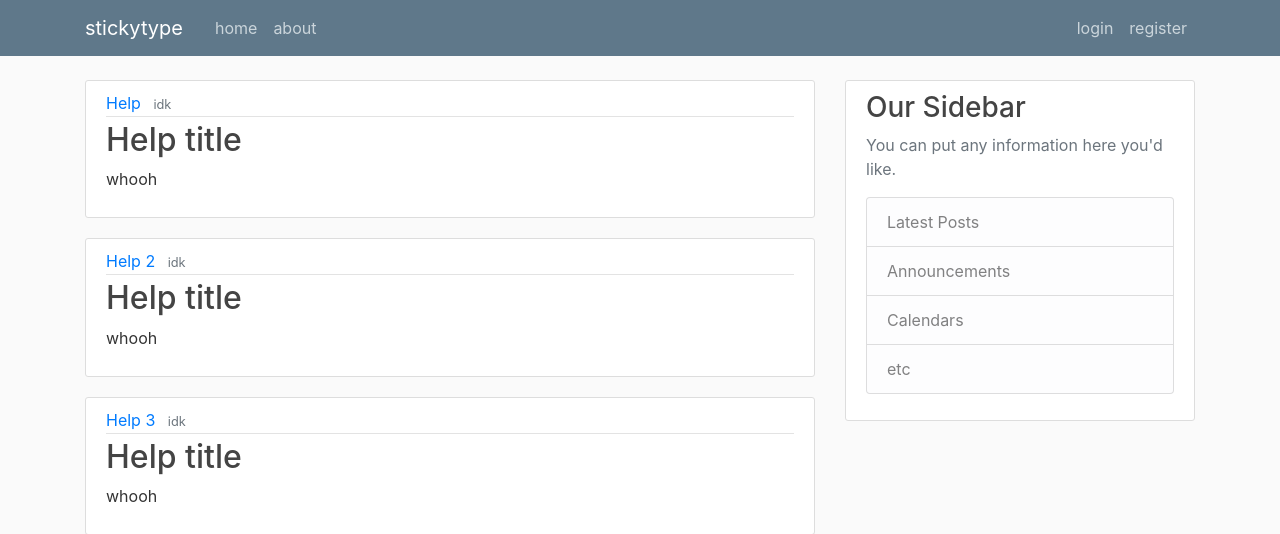
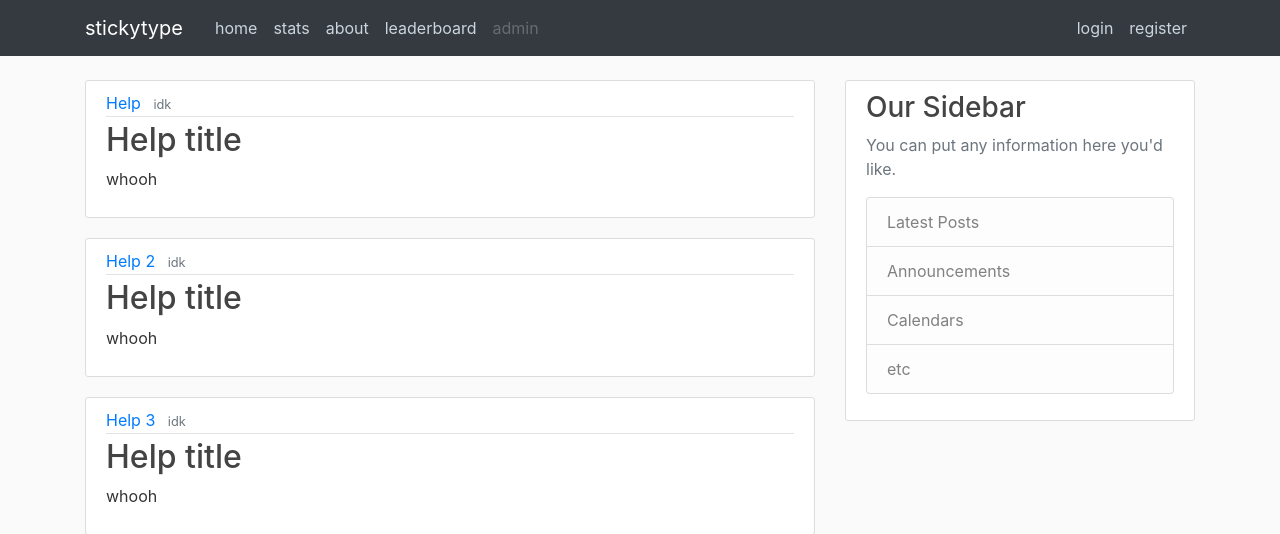
Before and after one commit to ayinfly/stickytype, a Django app: page / in a window 1280 px wide. Shown: the top 534 px of the page. Run offline with Django 4.2, Linux system fonts and the light colour scheme; some libraries are stand-ins or nearby versions.

Commit message:
make admin account and easy access to admin

```diff
--- a/django_project/type/templates/type/base.html
+++ b/django_project/type/templates/type/base.html
@@ -19,7 +19,7 @@
 </head>
 <body>
     <header class="site-header">
-        <nav class="navbar navbar-expand-md navbar-dark bg-steel fixed-top">
+        <nav class="navbar navbar-expand-md navbar-dark bg-dark fixed-top">
             <div class="container">
                 <a class="navbar-brand mr-4" href="/">stickytype</a>
                 <button class="navbar-toggler" type="button" data-toggle="collapse" data-target="#navbarToggle" aria-controls="navbarToggle" aria-expanded="false" aria-label="Toggle navigation">
@@ -28,7 +28,10 @@
                 <div class="collapse navbar-collapse" id="navbarToggle">
                     <div class="navbar-nav mr-auto">
                         <a class="nav-item nav-link" href="{% url 'type-home'%}">home</a>
+                        <a class="nav-item nav-link" href="#">stats</a>
                         <a class="nav-item nav-link" href="{% url 'type-about'%}">about</a>
+                        <a class="nav-item nav-link" href="#">leaderboard</a>
+                        <a class="nav-item nav-link disabled" href="/admin">admin</a>
                     </div>
                     <!-- Navbar Right Side -->
                     <div class="navbar-nav">
```
Also changed, not shown: django_project/db.sqlite3.
